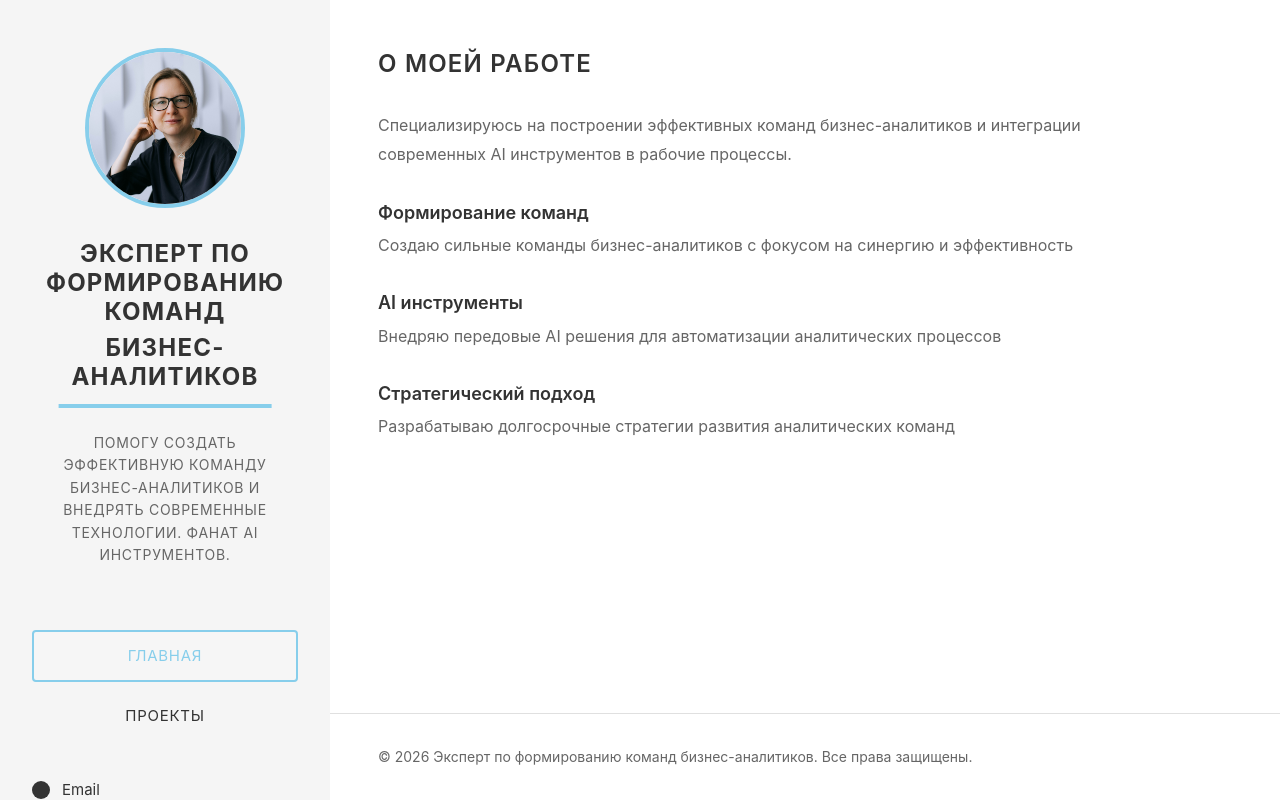
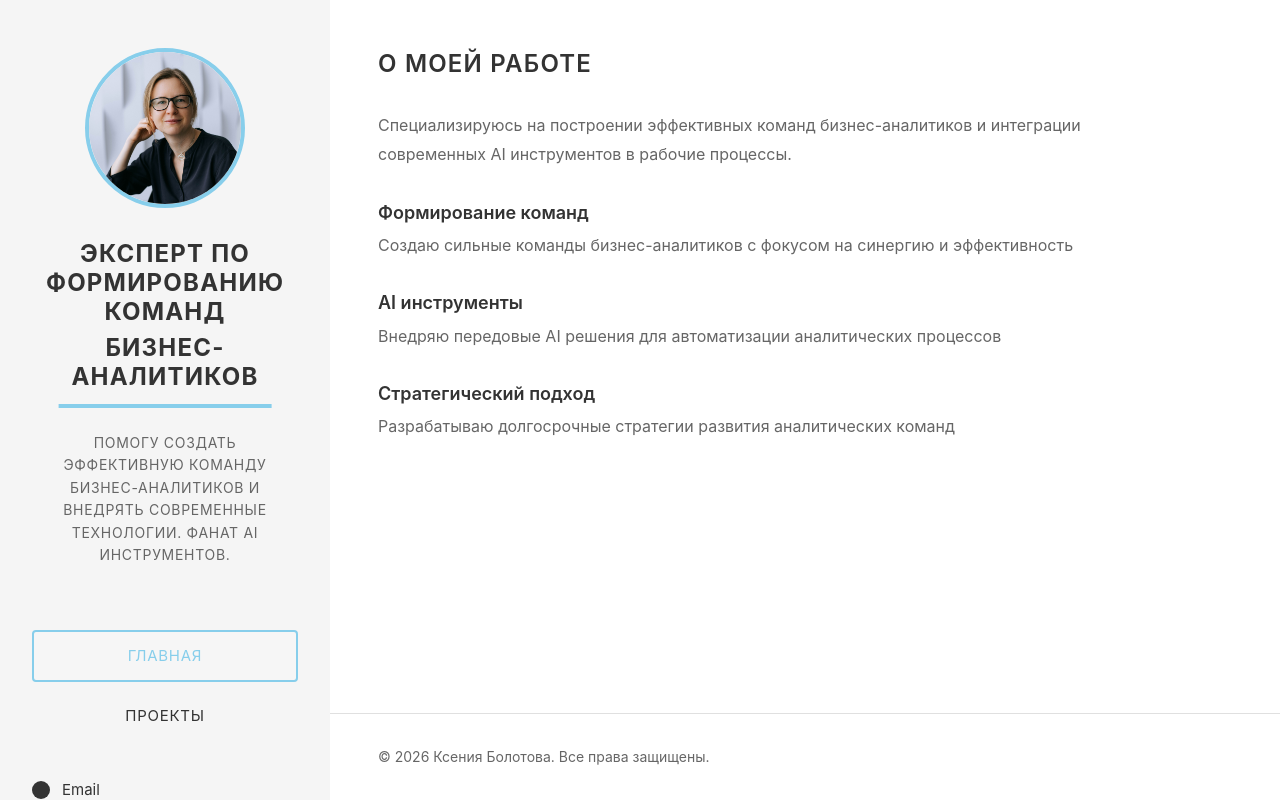
Before and after one commit to Lokiu27/bolotova.github.io, a Vue app: page / in a window 1280 px wide. Built offline with nearby package versions, Linux system fonts and the light colour scheme.

Commit message:
Удалена папка скриншотов из git, обновлен .gitignore, обновлен копирайт в футере

```diff
--- a/src/components/Footer.vue
+++ b/src/components/Footer.vue
@@ -2,7 +2,7 @@
   <footer class="footer">
     <div class="footer-content">
       <p class="copyright">
-        © {{ currentYear }} Эксперт по формированию команд бизнес-аналитиков. Все права защищены.
+        © {{ currentYear }} Ксения Болотова. Все права защищены.
       </p>
     </div>
   </footer>
```
